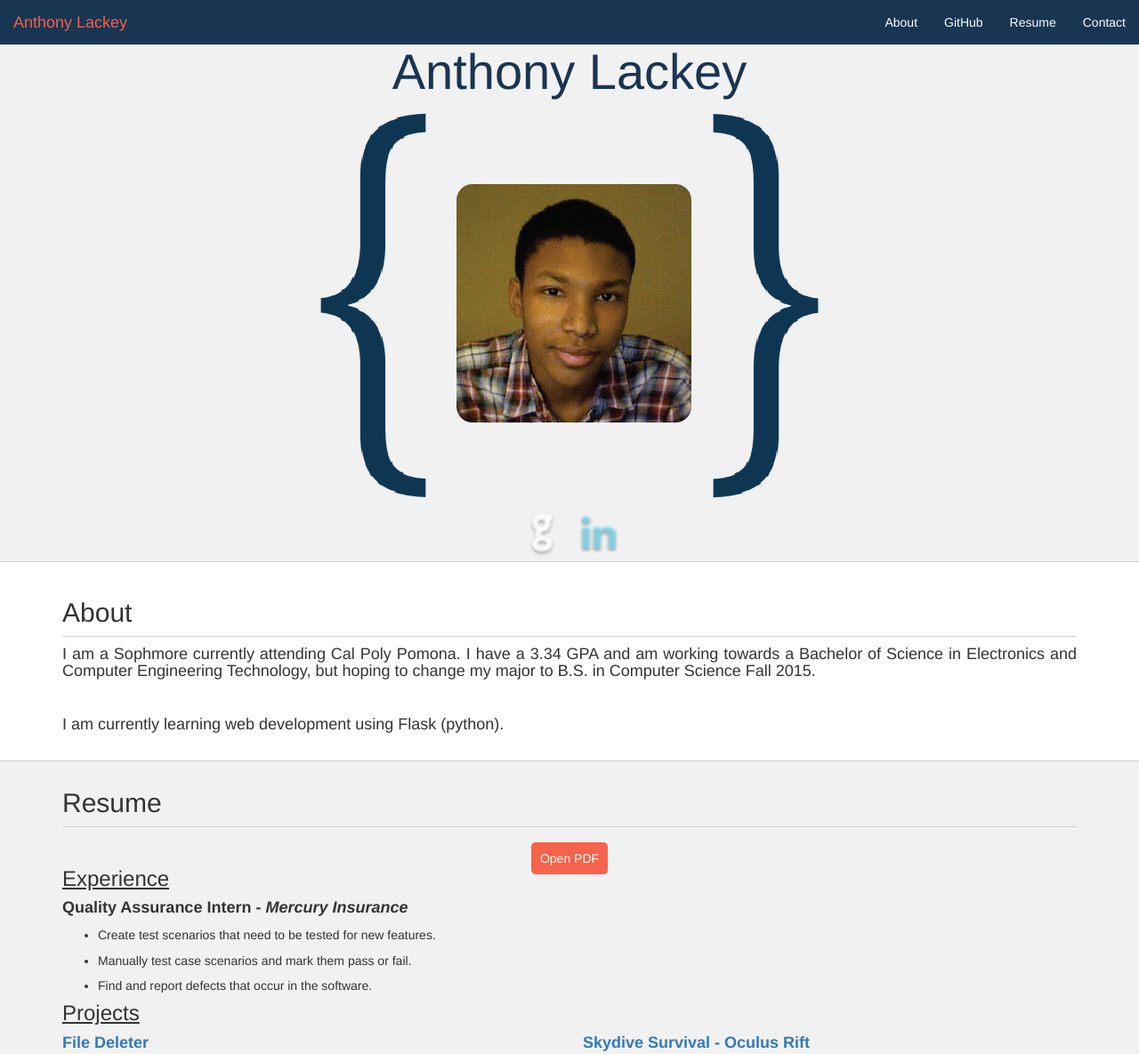
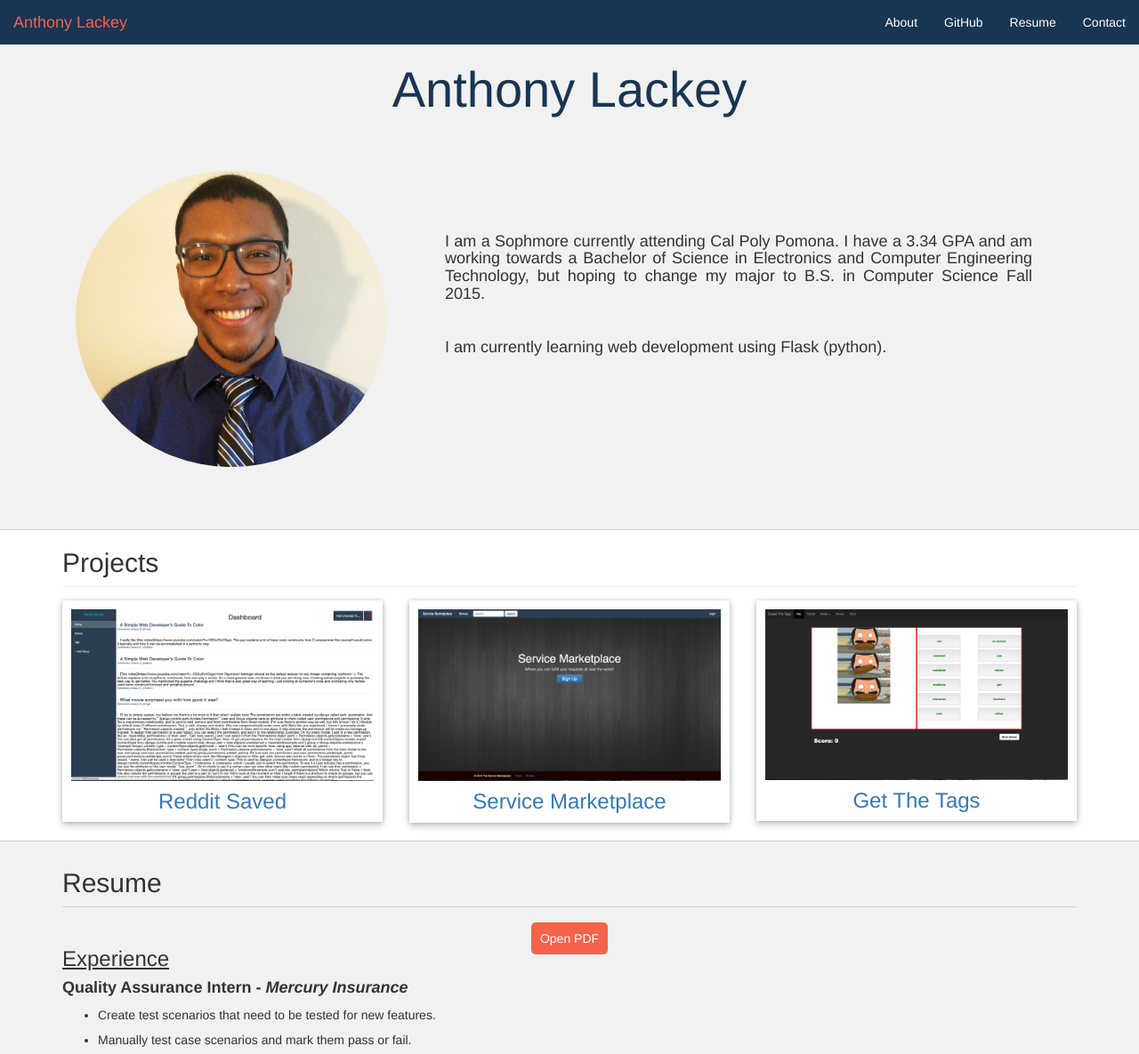
Before and after one commit to Alackey/Alackey.github.io, a Flask app: page / in a window 1280 px wide. Shown: the top 1185 px of the page at 89% size. Run offline with Flask 2, Linux system fonts and the light colour scheme; some libraries are stand-ins or nearby versions.

Commit message:
projects section finished

```diff
--- a/static/css/custom.css
+++ b/static/css/custom.css
@@ -2,15 +2,20 @@
 	background-color: #F1F1F1;
 	border-bottom: 1px solid #CECECE;
     margin-top: 30px;
+	padding: 20px;
 }
 
 .navbar-default .navbar-nav > li > a {
 color: #fff;
 }
 
-.about {
-	padding-top: 20px;
-	padding-bottom: 20px;
+#intro {
+	margin-bottom: 50px;
+	margin-top: 50px;
+}
+
+#about {
+	padding: 60px 50px 60px 50px;
 }
 
 .socialLinks{
@@ -20,6 +25,24 @@ color: #fff;
 .socialLinks img {
 	height: 5%;
 	width: 5%;
+}
+
+#projects {
+	padding: 10px 0 20px 0;
+}
+
+.project {
+	text-align: center;
+	padding: 10px;
+	box-shadow: 0 4px 8px 0 rgba(0, 0, 0, 0.2), 0 0px 5px 0 rgba(0, 0, 0, 0.19);
+}
+
+.project:hover {
+	box-shadow: 0 4px 8px 0 rgba(0, 0, 0, 0.2), 0 6px 25px 0 rgba(0, 0, 0, 0.4);
+}
+
+.project img {
+	margin-bottom: 10px;
 }
 
 .skills {
--- a/templates/index.html
+++ b/templates/index.html
@@ -47,30 +47,65 @@
                 </div>
             </div>
         </div>
-        <img src="{{ url_for('static',filename='img/meBracket.png') }}" class="img-responsive center-block" alt="Left Bracket">
-        <div class="socialLinks">
-            <a href="https://github.com/Alackey/"><img src="{{ url_for('static',filename='img/github.png') }}"></img></a>
-            <a href="https://www.linkedin.com/in/alackey"><img src="{{ url_for('static',filename='img/linkedin.png') }}"></img></a>
-        </div>
-    </div>
-
-    <a id="about"></a>
-    <div class="about">
-        <div class="container">
-            <div class="row">
-                <div class="col-sm-12">
-                    <h2>About</h2>
-                    <hr>
+        <div class="container" id="intro">
+            <div class"row">
+                <div class="col-lg-4">
+                    <img class="img-responsive img-circle" src="{{ url_for('static',filename='img/me.jpg') }}">
+                </div>
+                <div class="col-lg-8" id="about">
                     <h4 class="text-justify">I am a Sophmore currently attending Cal Poly Pomona.
                         I have a 3.34 GPA and am working towards a Bachelor of Science in
                         Electronics and Computer Engineering Technology, but hoping to change my
                         major to B.S. in Computer Science Fall 2015.</h4>
-                        <br>
-                        <h4>I am currently learning web development using Flask (python).</h4>
+                    <br>
+                    <h4>I am currently learning web development using Flask (python).</h4>
+                </div>
+            </div>
+        </div>
+        <!-- <img src="{{ url_for('static',filename='img/meBracket.png') }}" class="img-responsive center-block" alt="Left Bracket">
+        <div class="socialLinks">
+            <a href="https://github.com/Alackey/"><img src="{{ url_for('static',filename='img/github.png') }}"></img></a>
+            <a href="https://www.linkedin.com/in/alackey"><img src="{{ url_for('static',filename='img/linkedin.png') }}"></img></a>
+        </div> -->
+    </div>
+
+    <a id="projects"></a>
+    <div class="projects">
+        <div class="container">
+            <div class="row">
+                <div class="col-sm-12">
+                    <h2>Projects</h2>
+                    <hr>
+                    <div class="row" id="projects">
+                        <div class="col-lg-4">
+                            <div class="col-lg-12 project">
+                                <a class="projectLink" href="https://github.com/Alackey/RedditSaved">
+                                    <img class="img-responsive" src="{{ url_for('static',filename='img/RedditSaved_dash.png') }}">
+                                    <h3>Reddit Saved</h3>
+                                </a>
+                            </div>
+                        </div>
+                        <div class="col-lg-4">
+                            <div class="col-lg-12 project">
+                                <a class="projectLink" href="https://github.com/Alackey/ServiceMarketplace">
+                                    <img class="img-responsive" src="{{ url_for('static',filename='img/ServiceMarketplace_home.png') }}">
+                                    <h3>Service Marketplace</h3>
+                                </a>
+                            </div>
+                        </div>
+                        <div class="col-lg-4">
+                            <div class="col-lg-12 project">
+                                <a class="projectLink" href="https://github.com/Alackey/Guess-The-Tags">
+                                    <img class="img-responsive" src="{{ url_for('static',filename='img/GetTheTags_play.png') }}">
+                                    <h3>Get The Tags</h3>
+                                </a>
+                            </div>
+                        </div>
                     </div>
                 </div>
             </div>
         </div>
+    </div>
 
         <a id="resume"></a>
         <div class="skills">
```
Also changed, not shown: static/img/GetTheTags_play.png (added), static/img/RedditSaved_dash.png (added), static/img/ServiceMarketplace_home.png (added), static/img/me.jpg (added).
